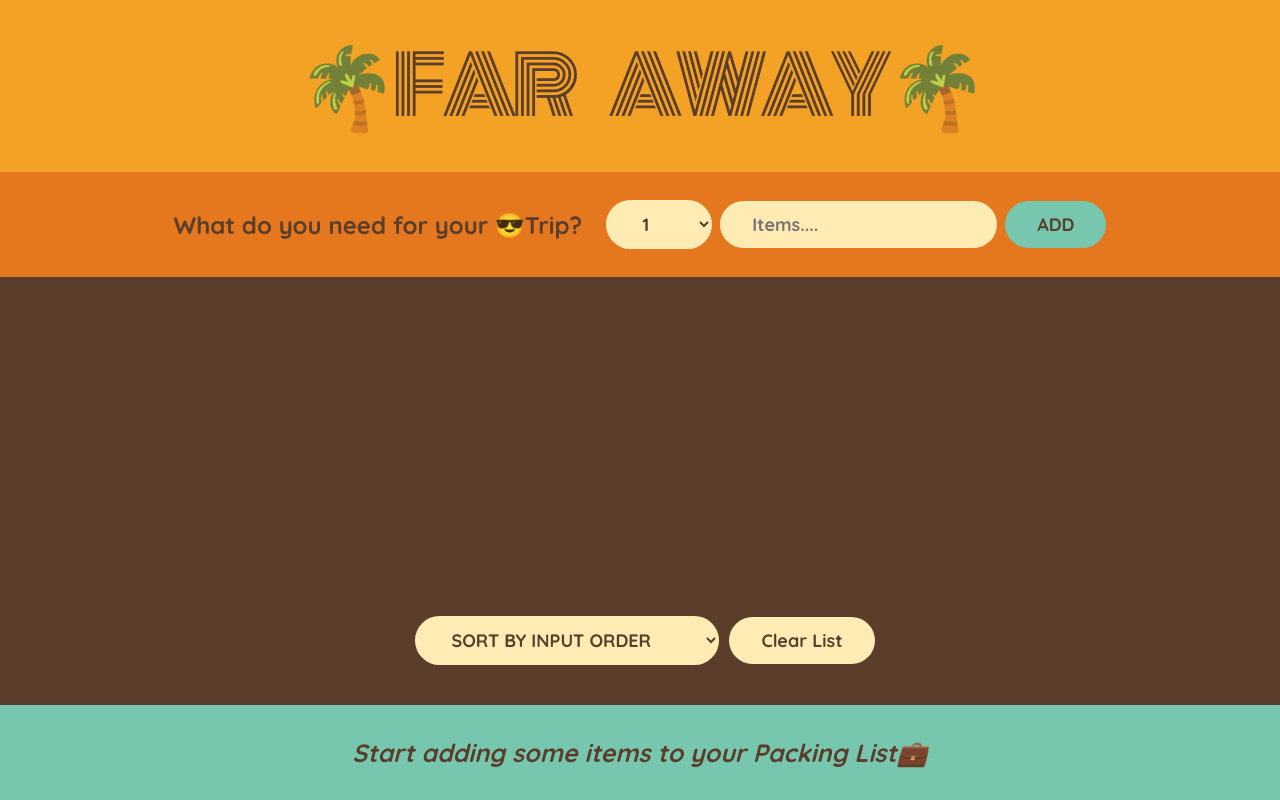
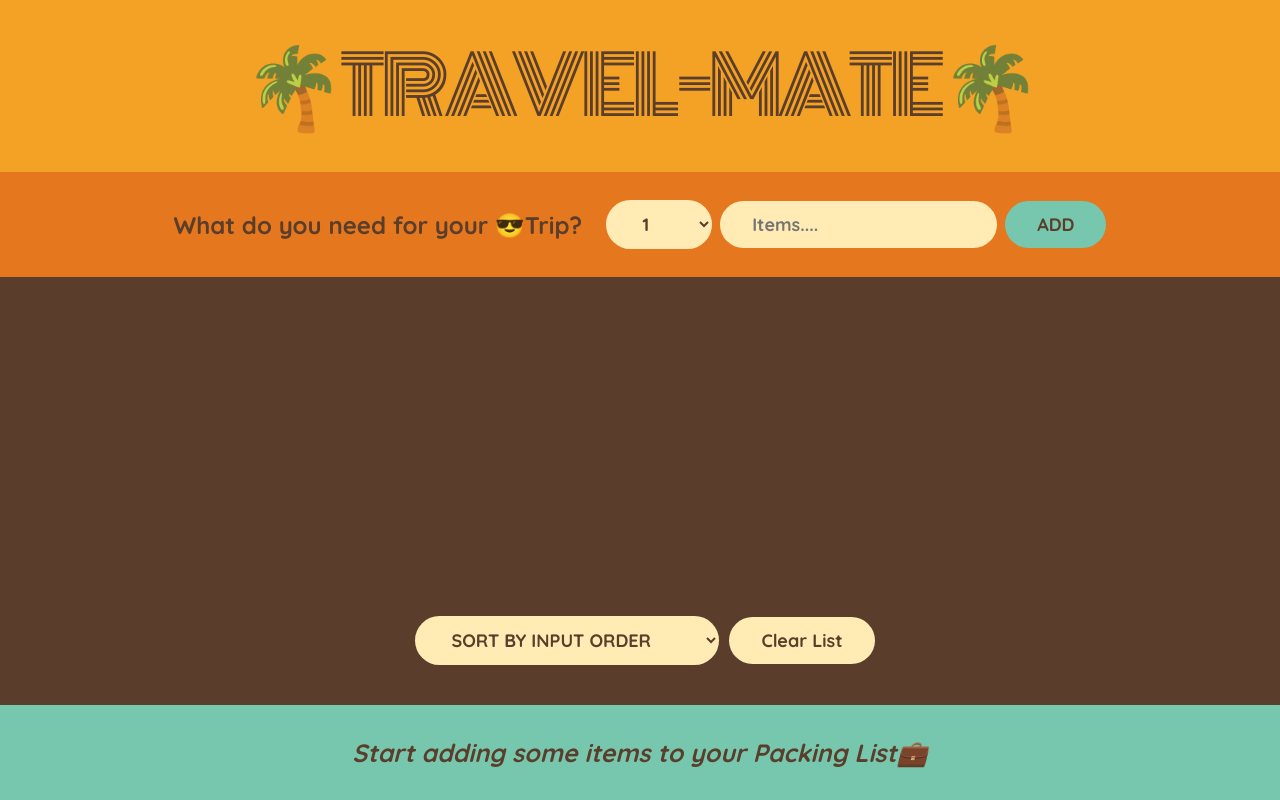
Before and after one commit to ishitaa-dhingra/travel-list, a React (Create React App) app: page / in a window 1280 px wide. Built offline with nearby package versions, Linux system fonts and the light colour scheme.

Commit message:
Update logo.js

```diff
--- a/src/components/logo.js
+++ b/src/components/logo.js
@@ -1,3 +1,3 @@
 export default function Logo() {
-  return <h1>🌴Far Away🌴</h1>;
+  return <h1>🌴Travel-Mate🌴</h1>;
 }
```
